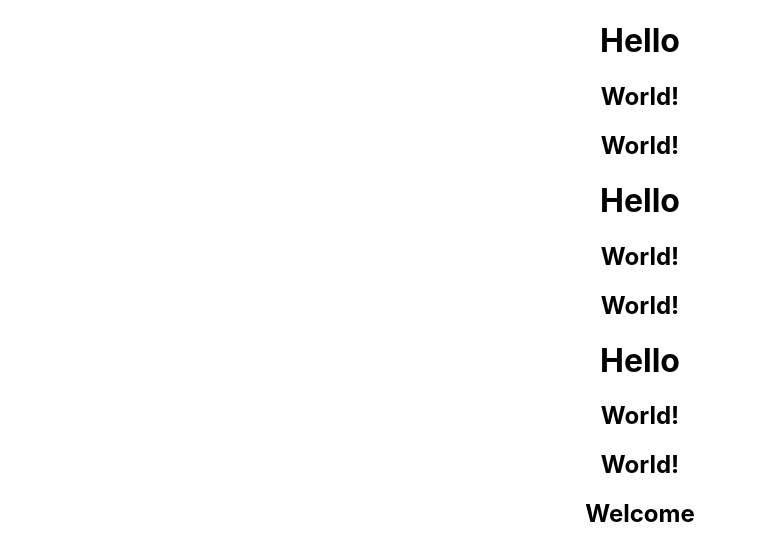
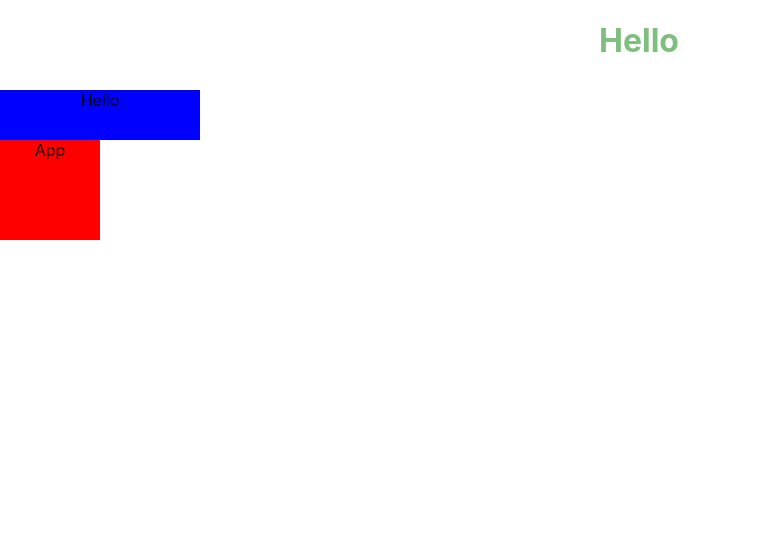
Before and after one commit to alexYooDev/ReactJsPractice, a React (Create React App) app in the folder vocalist/: page / in a window 1280 px wide. Shown: the top 560 px of the page, without its empty margins (0-757 px from the left). Built offline with nearby package versions, Linux system fonts and the light colour scheme.

Commit message:
UPDATE: How to apply CSS (inline method, Global method, CSS Module

```diff
--- a/vocalist/src/App.js
+++ b/vocalist/src/App.js
@@ -1,7 +1,6 @@
-import logo from './logo.svg';
 import './App.css';
 import Hello from './component/Hello';
-import Welcome from './component/Welcome';
+import styles from './App.module.css';
 {
   /* index.html의 div #root 밑에 구현되는 부분이다.
 작성, 수정, 삭제등 조작하면 브라우저에 바로 반영(Hot Module Replacement)
@@ -29,9 +28,10 @@ function App() {
   return (
     <div className="App">
       <Hello />
-      <Hello />
-      <Hello />
-      <Welcome />
+      {/* 파일명 클래스명 _ 해시 값 형태로 저장 => 동일한 이름으로 작성해도 중복 우려 없음
+      프로젝트가 확장될 경우, 네이밍과 상속, 오버라이딩의 문제를 고려해야함 => 해시화로 해결
+      전역화(globalization)되어 관리하는 것이 아니라 컴포넌트 별로 관리가 용이하다.*/}
+      <div className={styles.box}>App</div>
     </div>
   );
 }
--- /dev/null
+++ b/vocalist/src/App.module.css
@@ -0,0 +1,5 @@
+.box {
+  width: 100px;
+  height: 100px;
+  background-color: red;
+}
--- a/vocalist/src/component/Hello.js
+++ b/vocalist/src/component/Hello.js
@@ -1,4 +1,4 @@
-import World from './World';
+import styles from './Hello.module.css';
 
 // const Hello = () => {
 //   <p>Hello</p>;
@@ -6,12 +6,28 @@ import World from './World';
 {
   /* jsx는 하나의 태그만 만들 수 있기 때문에, 복수의 태그를 전해주려면 한 태그로 묶어야 함 */
 }
+{
+  /*
+  css 적용 1: JSX 태그 안에 인라인으로 작성한다. (특별한 경우가 아니면 사용 X)
+
+*/
+}
 export default function Hello() {
   return (
     <>
-      <h1>Hello</h1>
-      <World />
-      <World />
+      <h1
+        style={{
+          color: 'green',
+          borderRight: '2px solid white',
+          marginBottom: '30px',
+          opacity: 0.5,
+        }}
+      >
+        Hello
+      </h1>
+      {/* 파일명을 달리 해서 구분을 해도 같은 ClassName이면 속성이 over-rel-ing 됨
+      컴포넌트의 head 부분에 들어가기 때문에 모든 컴포넌트에 영향을 미친다. => 이름.module.css로 해야 분리 */}
+      <div className={styles.box}>Hello</div>
     </>
   );
 }
--- /dev/null
+++ b/vocalist/src/component/Hello.module.css
@@ -0,0 +1,5 @@
+.box {
+  width: 200px;
+  height: 50px;
+  background-color: blue;
+}
--- a/vocalist/src/index.css
+++ b/vocalist/src/index.css
@@ -11,3 +11,5 @@ code {
   font-family: source-code-pro, Menlo, Monaco, Consolas, 'Courier New',
     monospace;
 }
+
+/* 만드려는 컴포넌트 수와 페이지의 수가 많지 않을 경우 index.css 에서 작성하는 것이 편함*/
```
